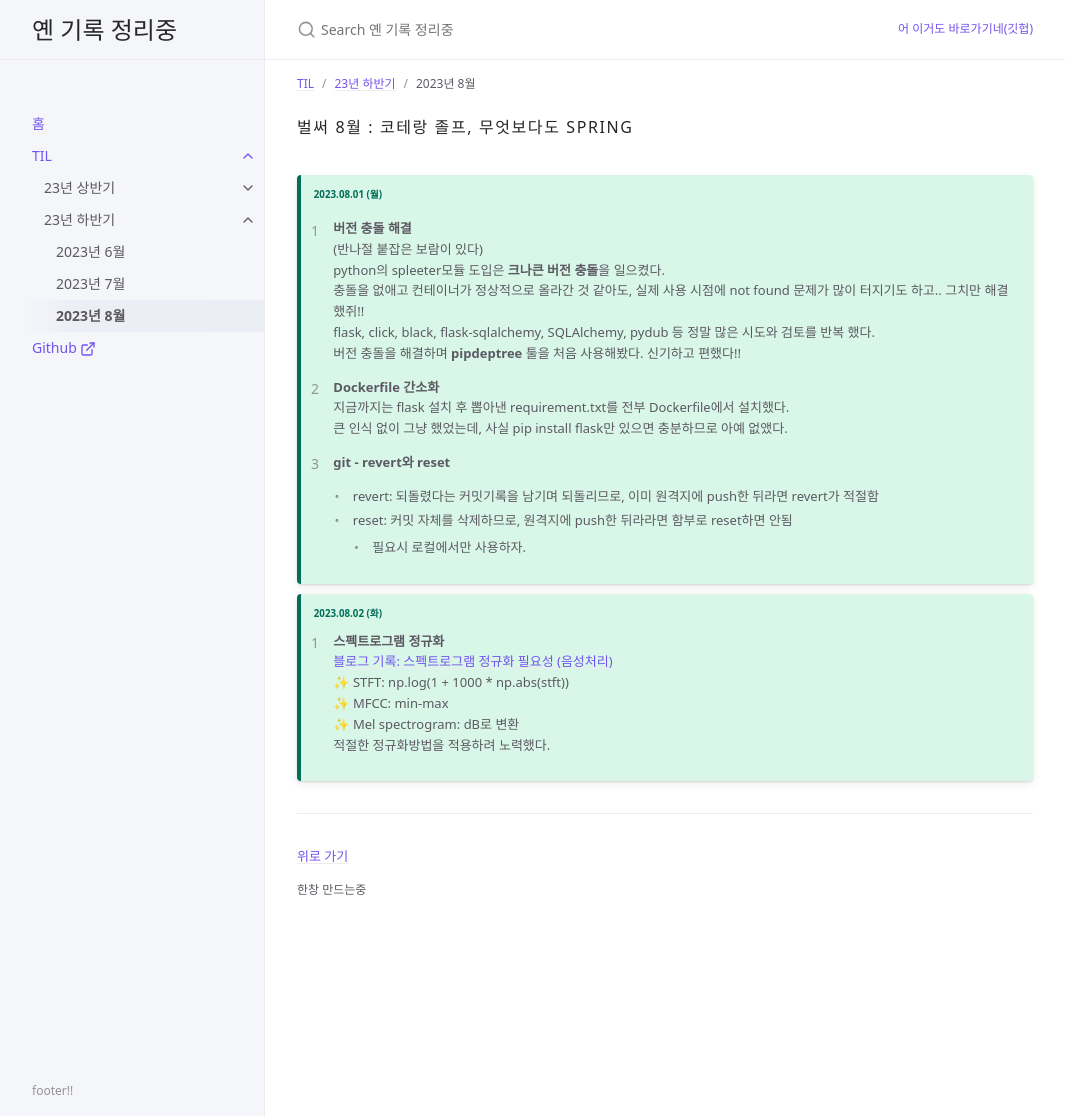
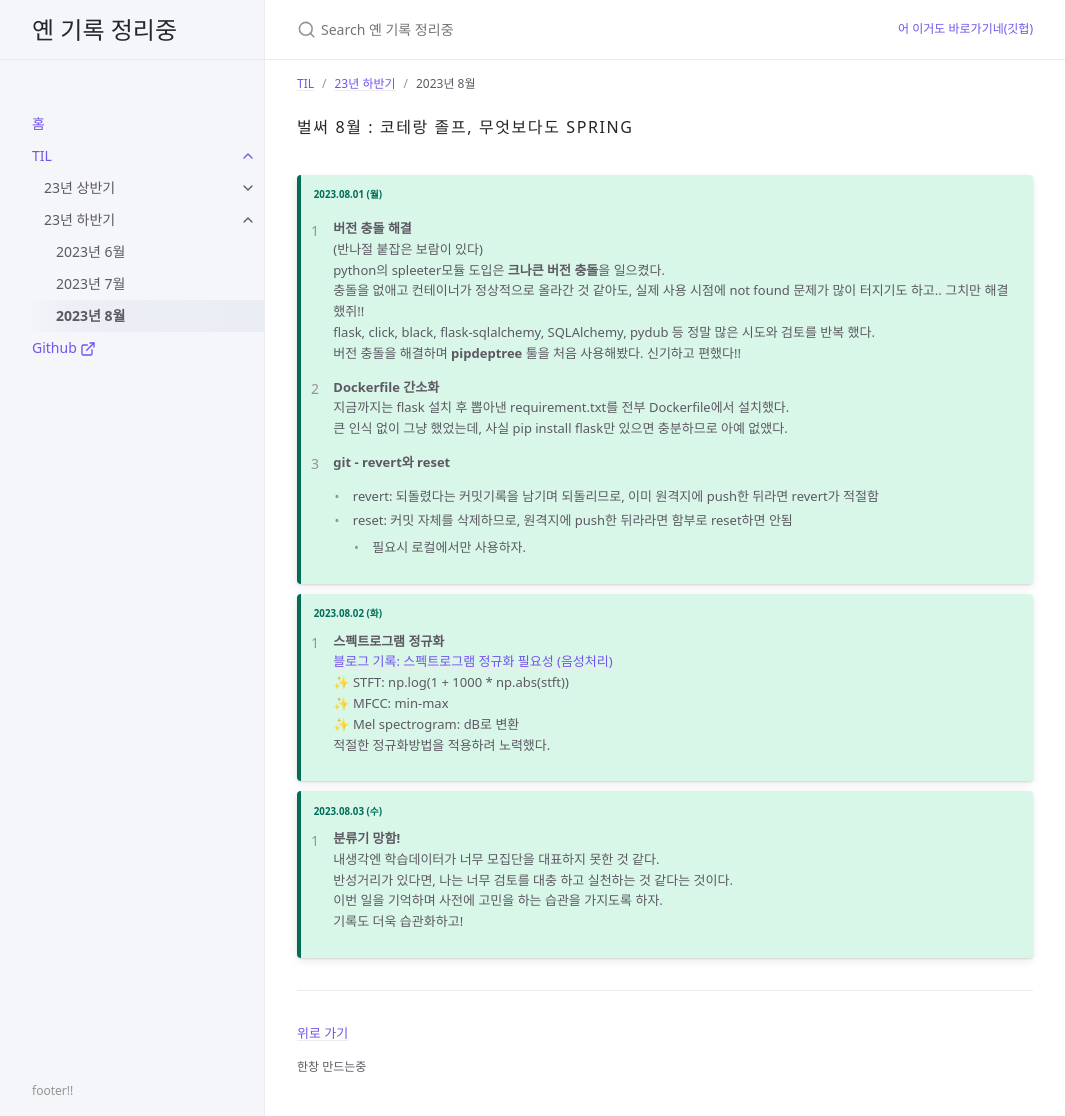
Before and after one commit to yyeennyy/yyeennyy.github.io, a Jekyll site: the page built from docs/TIL/23년 하반기/month08.md, in a window 1280 px wide and 1116 px high. Shown: the whole window, without its empty margins (107-1172 px from the left). Built offline with Jekyll 4.4.1, drawn with Linux system fonts in a browser that asks for light colours.

Commit message:
TIL 0803

```diff
--- a/docs/TIL/23년 하반기/month08.md
+++ b/docs/TIL/23년 하반기/month08.md
@@ -41,3 +41,12 @@ nav_order: 3
 > ✨ Mel spectrogram: dB로 변환<br>
 > 적절한 정규화방법을 적용하려 노력했다.<br>
 >
+
+{: .new-title }
+> 2023.08.03 (수)
+>
+> 1. **분류기 망함!**<br>
+> 내생각엔 학습데이터가 너무 모집단을 대표하지 못한 것 같다.<br>
+> 반성거리가 있다면, 나는 너무 검토를 대충 하고 실천하는 것 같다는 것이다.<br>
+> 이번 일을 기억하며 사전에 고민을 하는 습관을 가지도록 하자.<br>
+> 기록도 더욱 습관화하고!<br>
```
